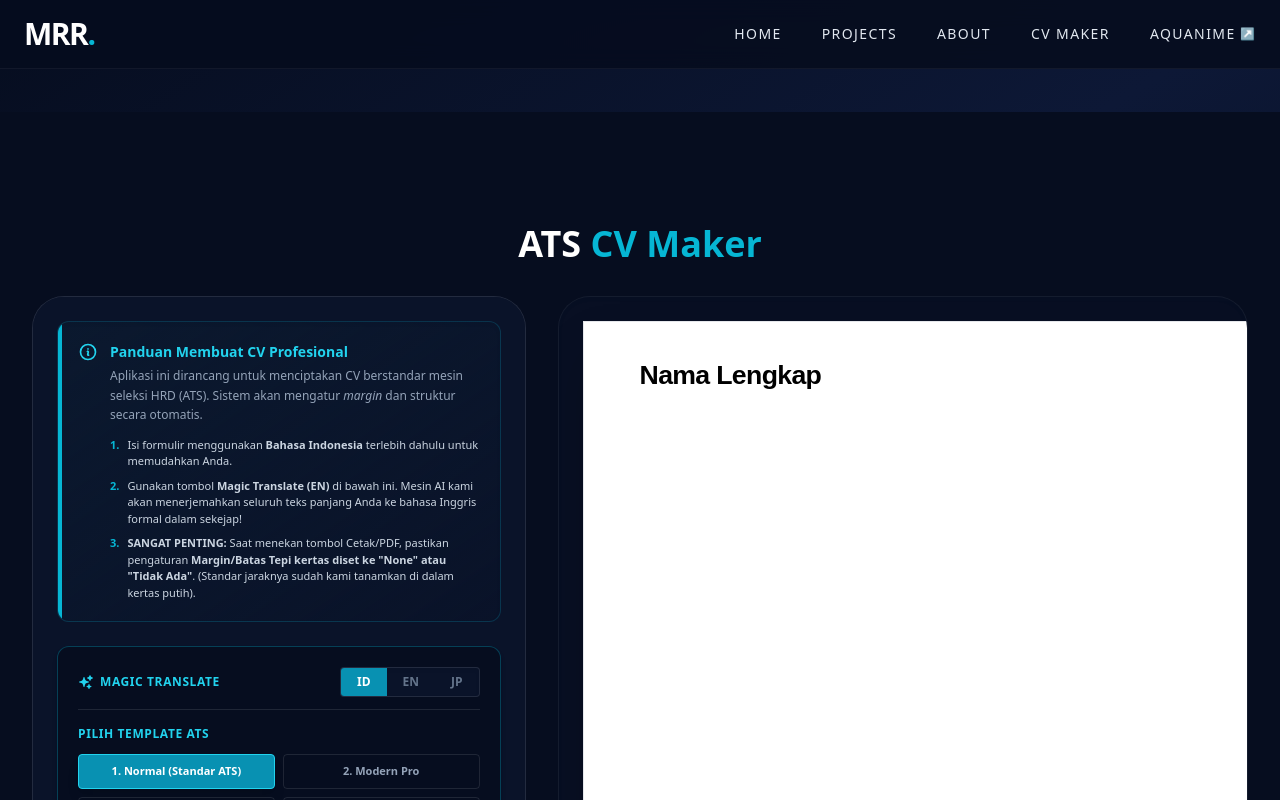
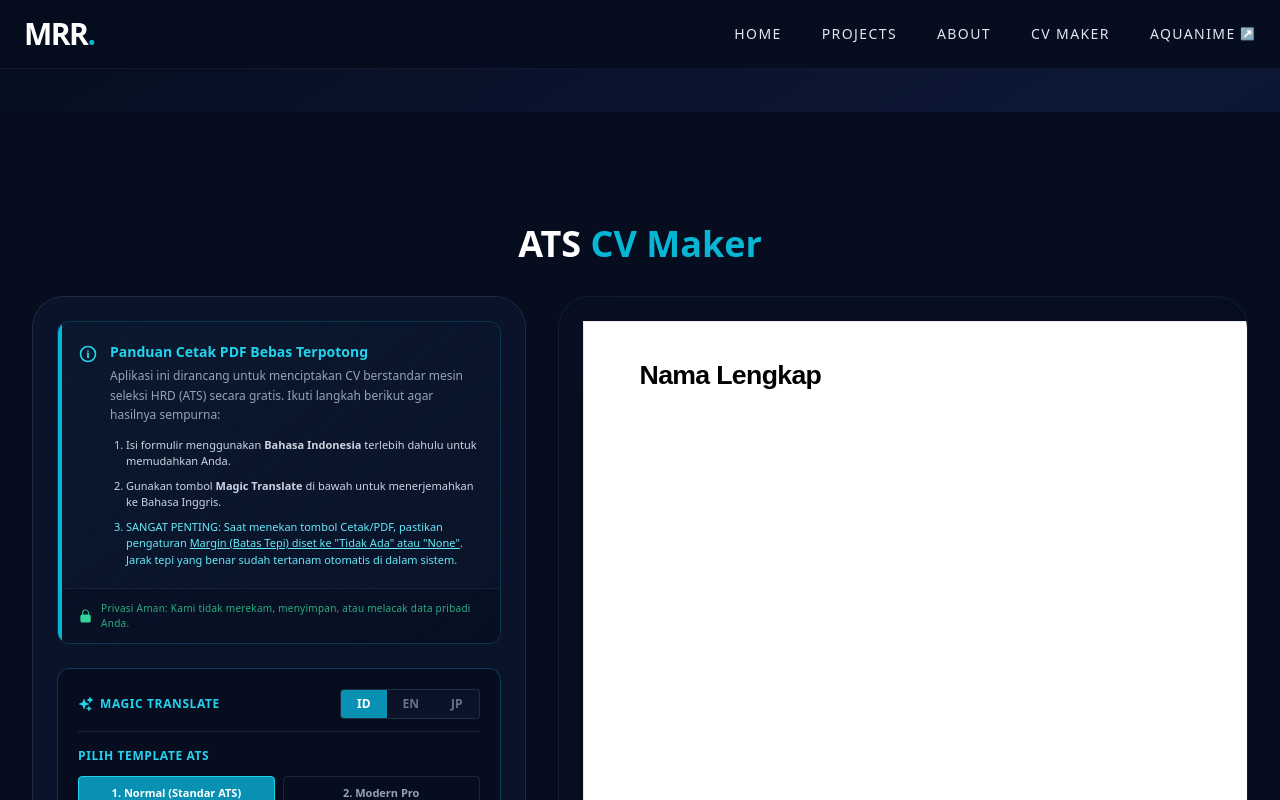
Before and after one commit to Rafli161102/CV-MRR, a Next.js app: page /cv-maker in a window 1280 px wide. Shown: the top 800 px of the page. Built offline with nearby package versions, Linux system fonts and the light colour scheme.

Commit message:
Update page.jsx

```diff
--- a/src/app/cv-maker/page.jsx
+++ b/src/app/cv-maker/page.jsx
@@ -149,7 +149,7 @@ export default function CVMaker() {
   );
 
   const InfoIcon = () => (
-    <svg xmlns="http://www.w3.org/2000/svg" fill="none" viewBox="0 0 24 24" strokeWidth={2} stroke="currentColor" className="w-5 h-5 text-cyan-400 shrink-0">
+    <svg xmlns="http://www.w3.org/2000/svg" fill="none" viewBox="0 0 24 24" strokeWidth={2} stroke="currentColor" className="w-5 h-5 text-cyan-400 shrink-0 mt-0.5">
       <path strokeLinecap="round" strokeLinejoin="round" d="M11.25 11.25l.041-.02a.75.75 0 011.063.852l-.708 2.836a.75.75 0 001.063.853l.041-.021M21 12a9 9 0 11-18 0 9 9 0 0118 0zm-9-3.75h.008v.008H12V8.25z" />
     </svg>
   );
@@ -157,6 +157,12 @@ export default function CVMaker() {
   const PrintIcon = () => (
     <svg xmlns="http://www.w3.org/2000/svg" fill="none" viewBox="0 0 24 24" strokeWidth={2} stroke="currentColor" className="w-5 h-5">
       <path strokeLinecap="round" strokeLinejoin="round" d="M6.72 13.829c-.24.03-.48.062-.724.092m6.524-4.31a1.125 1.125 0 11-2.25 0 1.125 1.125 0 012.25 0zm-1.895-3.32a.5.5 0 00-.5.5v2.25c0 .276.224.5.5.5h2.25a.5.5 0 00.5-.5v-2.25a.5.5 0 00-.5-.5h-2.25zM12 21.75c3.55 0 6.544-2.185 7.91-5.326m-15.82 0A8.966 8.966 0 0112 2.25a8.964 8.964 0 017.91 5.326m-15.82 0a8.964 8.964 0 00-7.91 5.326M12 21.75a8.965 8.965 0 007.91-5.326m0 0H21m-9 0v-4.5" />
+    </svg>
+  );
+
+  const LockIcon = () => (
+    <svg xmlns="http://www.w3.org/2000/svg" viewBox="0 0 24 24" fill="currentColor" className="w-4 h-4 text-emerald-400">
+      <path fillRule="evenodd" d="M12 1.5a5.25 5.25 0 00-5.25 5.25v3a3 3 0 00-3 3v6.75a3 3 0 003 3h10.5a3 3 0 003-3v-6.75a3 3 0 00-3-3v-3c0-2.9-2.35-5.25-5.25-5.25zm3.75 8.25v-3a3.75 3.75 0 10-7.5 0v3h7.5z" clipRule="evenodd" />
     </svg>
   );
 
@@ -185,35 +191,35 @@ export default function CVMaker() {
           <div className="w-full xl:w-5/12 bg-[#0A1329] border border-white/10 p-6 rounded-[2rem] no-print xl:sticky xl:top-32 h-fit max-h-none xl:max-h-[80vh] overflow-visible xl:overflow-y-auto [&::-webkit-scrollbar]:w-2 [&::-webkit-scrollbar-thumb]:bg-cyan-600 [&::-webkit-scrollbar-thumb]:rounded-full">
 
             {/* ======================================================= */}
-            {/* PANEL PANDUAN / TUTORIAL (BARU & ELEGAN)                */}
+            {/* PANEL PANDUAN & PRIVASI (BARU & ELEGAN)                 */}
             {/* ======================================================= */}
-            <div className="mb-6 p-5 rounded-xl border border-cyan-500/20 bg-gradient-to-br from-cyan-900/10 to-[#0A1329] shadow-inner relative overflow-hidden group">
+            <div className="mb-6 rounded-xl border border-cyan-500/20 bg-gradient-to-br from-cyan-900/10 to-[#0A1329] shadow-inner overflow-hidden relative">
               <div className="absolute top-0 left-0 w-1 h-full bg-cyan-500"></div>
 
-              <div className="flex items-start gap-3 mb-3">
-                <InfoIcon />
-                <div>
-                  <h3 className="text-cyan-400 font-bold text-sm mb-1">Panduan Membuat CV Profesional</h3>
-                  <p className="text-slate-400 text-xs leading-relaxed">
-                    Aplikasi ini dirancang untuk menciptakan CV berstandar mesin seleksi HRD (ATS). Sistem akan mengatur <i>margin</i> dan struktur secara otomatis.
-                  </p>
+              <div className="p-5 border-b border-white/5">
+                <div className="flex items-start gap-3">
+                  <InfoIcon />
+                  <div>
+                    <h3 className="text-cyan-400 font-bold text-sm mb-1">Panduan Cetak PDF Bebas Terpotong</h3>
+                    <p className="text-slate-400 text-xs leading-relaxed mb-3">
+                      Aplikasi ini dirancang untuk menciptakan CV berstandar mesin seleksi HRD (ATS) secara gratis. Ikuti langkah berikut agar hasilnya sempurna:
+                    </p>
+                    <ul className="space-y-2 ml-4 text-[11px] text-slate-300 list-decimal list-outside">
+                      <li>Isi formulir menggunakan <b>Bahasa Indonesia</b> terlebih dahulu untuk memudahkan Anda.</li>
+                      <li>Gunakan tombol <b>Magic Translate</b> di bawah untuk menerjemahkan ke Bahasa Inggris.</li>
+                      <li className="text-cyan-300 font-medium">SANGAT PENTING: Saat menekan tombol Cetak/PDF, pastikan pengaturan <span className="underline">Margin (Batas Tepi) diset ke "Tidak Ada" atau "None"</span>. Jarak tepi yang benar sudah tertanam otomatis di dalam sistem.</li>
+                    </ul>
+                  </div>
                 </div>
               </div>
 
-              <ul className="space-y-2 ml-8 text-[11px] text-slate-300">
-                <li className="flex items-start gap-2">
-                  <span className="text-cyan-500 font-bold">1.</span>
-                  <span>Isi formulir menggunakan <b>Bahasa Indonesia</b> terlebih dahulu untuk memudahkan Anda.</span>
-                </li>
-                <li className="flex items-start gap-2">
-                  <span className="text-cyan-500 font-bold">2.</span>
-                  <span>Gunakan tombol <b>Magic Translate (EN)</b> di bawah ini. Mesin AI kami akan menerjemahkan seluruh teks panjang Anda ke bahasa Inggris formal dalam sekejap!</span>
-                </li>
-                <li className="flex items-start gap-2">
-                  <span className="text-cyan-500 font-bold">3.</span>
-                  <span><b>SANGAT PENTING:</b> Saat menekan tombol Cetak/PDF, pastikan pengaturan <b>Margin/Batas Tepi kertas diset ke "None" atau "Tidak Ada"</b>. (Standar jaraknya sudah kami tanamkan di dalam kertas putih).</span>
-                </li>
-              </ul>
+              {/* Deklarasi Privasi */}
+              <div className="px-5 py-3 bg-[#060D1F]/50 flex items-center gap-2">
+                <LockIcon />
+                <p className="text-[10px] text-emerald-400/80 font-medium tracking-wide">
+                  Privasi Aman: Kami tidak merekam, menyimpan, atau melacak data pribadi Anda.
+                </p>
+              </div>
             </div>
 
             {/* PANEL KONTROL (TEMA & TRANSLATE) */}
@@ -255,10 +261,10 @@ export default function CVMaker() {
               <div className="mb-6 p-4 rounded-xl border border-red-500/20 bg-gradient-to-br from-red-900/10 to-[#0A1329] shadow-inner relative overflow-hidden">
                 <div className="absolute top-0 left-0 w-1 h-full bg-red-500"></div>
                 <h3 className="text-red-400 font-bold text-sm mb-2 flex items-center gap-2">
-                  <svg xmlns="http://www.w3.org/2000/svg" viewBox="0 0 24 24" fill="currentColor" className="w-4 h-4"><path fillRule="evenodd" d="M2.25 12c0-5.385 4.365-9.75 9.75-9.75s9.75 4.365 9.75 9.75-4.365 9.75-9.75 9.75S2.25 17.385 2.25 12zM12 8.25a.75.75 0 01.75.75v3.75a.75.75 0 01-1.5 0V9a.75.75 0 01.75-.75zm0 8.25a.75.75 0 100-1.5.75.75 0 000 1.5z" clipRule="evenodd" /></svg>
+                  <InfoIcon />
                   Aturan Baku CV Jepang (JIS)
                 </h3>
-                <ul className="list-disc list-inside text-[11px] text-red-200/80 space-y-1.5">
+                <ul className="list-disc list-inside text-[11px] text-red-200/80 space-y-1.5 ml-1">
                   <li><b>Furigana:</b> Wajib diisi (huruf Katakana cara baca nama Anda).</li>
                   <li><b>Tahun:</b> Gunakan angka (Cth: 2023). Sistem otomatis memasukkannya ke kolom yang benar.</li>
                   {template === 'jp-asing' && (
@@ -521,12 +527,14 @@ export default function CVMaker() {
                     {/* TEMA 1: NORMAL (Professional) - 100% Persis PDF (Rata Kiri, Non-Center) */}
                     {template === 'normal' && (
                       <div className="pb-2 text-left">
+                        {/* Judul Capitalize Standard */}
                         <h1 className="text-[20pt] font-bold mb-1 tracking-tight capitalize leading-none text-black">{basics.name || t.placeholders.name.split(' (')[0]}</h1>
 
                         <p className="text-[10.5pt] text-black flex flex-wrap gap-x-1.5 mt-1.5 mb-3">
                           {[basics.location, basics.phone, basics.email, basics.linkedin].filter(Boolean).join(' | ')}
                         </p>
 
+                        {/* Summary rata kiri-kanan persis PDF */}
                         {basics.summary && <div className="text-[10.5pt] leading-[1.6] text-justify text-black mb-4 break-words">{basics.summary}</div>}
                       </div>
                     )}
```
